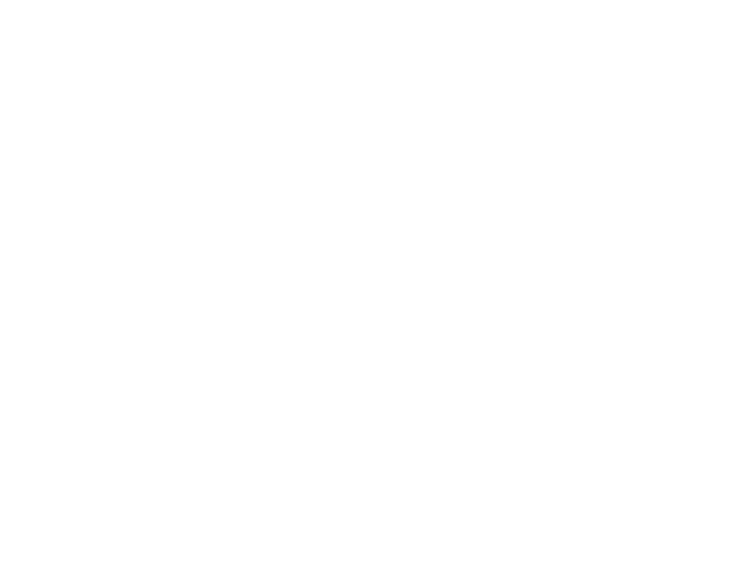
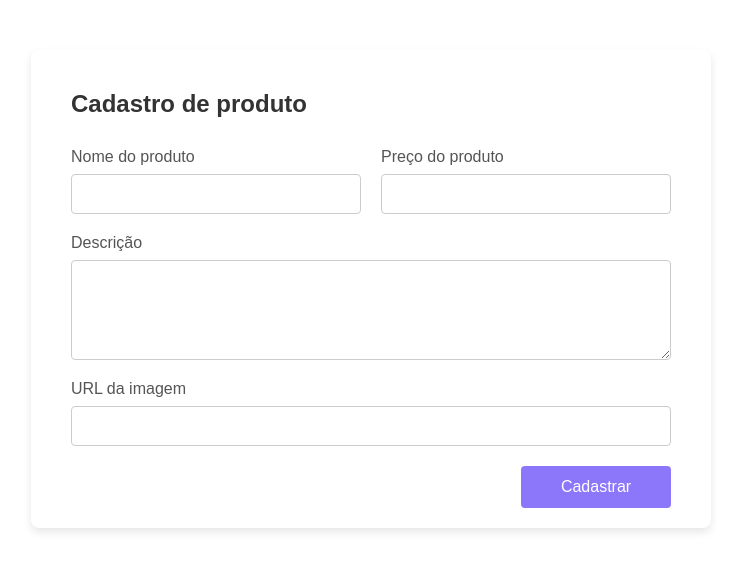
Before and after one commit to daviizui/m03_S02_exercicios, a React (Vite) app: page /produtos/cadastro in a window 1280 px wide. Before the commit this address had no page. Shown: the top 570 px of the page, without its empty margins (269-1010 px from the left). Built offline with nearby package versions, Linux system fonts and the light colour scheme.

Commit message:
Add CadastroDeProduto component and associated styles

```diff
--- a/src/App.jsx
+++ b/src/App.jsx
@@ -3,6 +3,7 @@
 import EnvioForm from "./pages/Envios/EnvioForm/EnvioForm";
 import EnvioList from "./pages/Envios/EnviosList/EnviosList";
 import "./index.css";
+import CadastroDeProduto from "./pages/Envios/CadastroProdutos/CadastroProdutos";
 
 function App() {
   return (
@@ -10,6 +11,8 @@
       <Route path="/" Component={EnvioList} />
       <Route path="/envios/novo" Component={EnvioForm} />
       <Route path="/envios/editar/:id" Component={EnvioForm} />
+      <Route path="/produtos/cadastro" Component={CadastroDeProduto}/>
+
     </Routes>
   );
 }
--- /dev/null
+++ b/src/pages/Envios/CadastroProdutos/CadastroProdutos.css
@@ -0,0 +1,78 @@
+.cadastro-container {
+  max-width: 600px;
+  margin: 50px auto;
+  padding: 20px 40px;
+  box-shadow: 0 4px 8px rgba(0, 0, 0, 0.1);
+  border-radius: 8px;
+  background-color: #ffffff;
+  font-family: sans-serif;
+}
+
+h2 {
+  text-align: left;
+  color: #333;
+  margin-bottom: 30px;
+}
+
+.cadastro-form {
+  display: flex;
+  flex-wrap: wrap;
+  gap: 20px;
+}
+
+.form-group {
+  display: flex;
+  flex-direction: column;
+  flex: 1 1 45%; /* Permite que os campos fiquem lado a lado */
+}
+
+.form-group.full-width {
+  flex: 1 1 100%;
+}
+
+label {
+  margin-bottom: 8px;
+  font-weight: 500;
+  color: #555;
+}
+
+input[type="text"],
+input[type="number"],
+textarea {
+  width: 100%;
+  padding: 10px;
+  border: 1px solid #ccc;
+  border-radius: 4px;
+  font-size: 16px;
+  box-sizing: border-box; /* Garante que o padding não aumente a largura */
+}
+
+textarea {
+  resize: vertical;
+  min-height: 100px;
+}
+
+.cadastrar-btn {
+  width: 150px;
+  padding: 12px;
+  background-color: #8c76f9;
+  color: white;
+  border: none;
+  border-radius: 4px;
+  font-size: 16px;
+  cursor: pointer;
+  align-self: flex-end; /* Alinha o botão à direita */
+}
+
+.cadastrar-btn:hover {
+  background-color: #7b62e0;
+}
+
+.mensagem {
+  text-align: center;
+  margin-bottom: 20px;
+  padding: 10px;
+  border-radius: 4px;
+  color: #333;
+  background-color: #e0e0e0;
+}
--- /dev/null
+++ b/src/pages/Envios/CadastroProdutos/CadastroProdutos.jsx
@@ -0,0 +1,94 @@
+import React, { useState } from 'react';
+import axios from 'axios';
+import './CadastroProdutos.css';
+
+function CadastroDeProduto() {
+  const [nome, setNome] = useState('');
+  const [preco, setPreco] = useState('');
+  const [descricao, setDescricao] = useState('');
+  const [imagem, setImagem] = useState('');
+  const [mensagem, setMensagem] = useState('');
+
+  const handleSubmit = async (event) => {
+    event.preventDefault();
+
+    const novoProduto = {
+      nome: nome,
+      preco: parseFloat(preco),
+      descricao: descricao,
+      imagem: imagem
+    };
+
+    try {
+      const response = await axios.post('http://localhost:3001/produtos', novoProduto);
+      console.log('Produto cadastrado com sucesso:', response.data);
+      setMensagem('Produto cadastrado com sucesso!');
+
+      setNome('');
+      setPreco('');
+      setDescricao('');
+      setImagem('');
+    } catch (error) {
+      console.error('Erro ao cadastrar o produto:', error);
+      setMensagem('Erro ao cadastrar o produto. Verifique o console para mais detalhes.');
+    }
+  };
+
+  return (
+    <div className="cadastro-container">
+      <h2>Cadastro de produto</h2>
+      {mensagem && <p className="mensagem">{mensagem}</p>}
+      <form onSubmit={handleSubmit} className="cadastro-form">
+        <div className="form-group">
+          <label htmlFor="nome">Nome do produto</label>
+          <input
+            type="text"
+            id="nome"
+            value={nome}
+            onChange={(e) => setNome(e.target.value)}
+            required
+          />
+        </div>
+
+        <div className="form-group">
+          <label htmlFor="preco">Preço do produto</label>
+          <input
+            type="number"
+            id="preco"
+            value={preco}
+            onChange={(e) => setPreco(e.target.value)}
+            step="0.01"
+            required
+          />
+        </div>
+
+        <div className="form-group full-width">
+          <label htmlFor="descricao">Descrição</label>
+          <textarea
+            id="descricao"
+            value={descricao}
+            onChange={(e) => setDescricao(e.target.value)}
+            required
+          />
+        </div>
+
+        <div className="form-group full-width">
+          <label htmlFor="imagem">URL da imagem</label>
+          <input
+            type="text"
+            id="imagem"
+            value={imagem}
+            onChange={(e) => setImagem(e.target.value)}
+            required
+          />
+        </div>
+
+        <div className="form-group full-width">
+          <button type="submit" className="cadastrar-btn">Cadastrar</button>
+        </div>
+      </form>
+    </div>
+  );
+}
+
+export default CadastroDeProduto;
```
